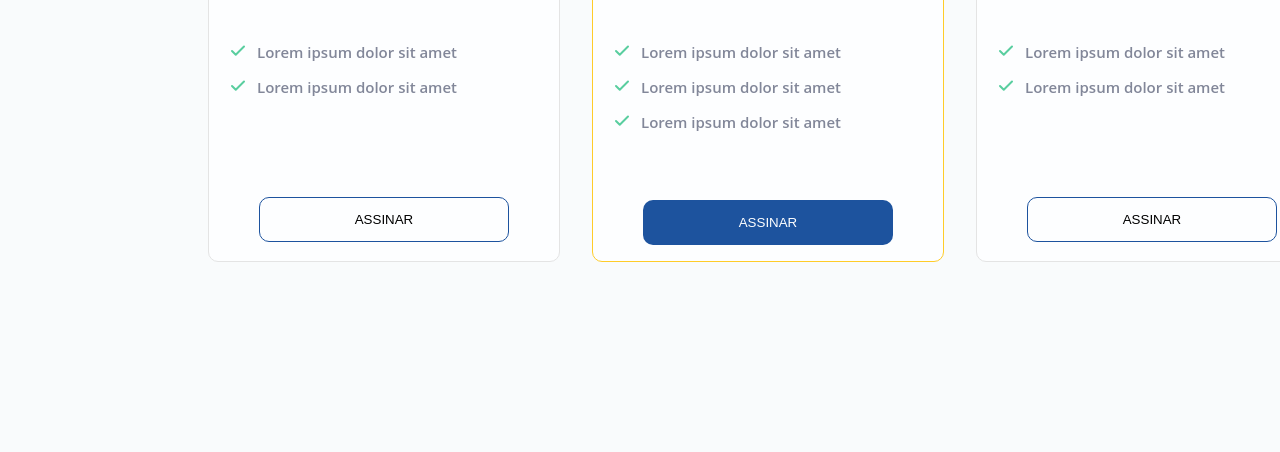
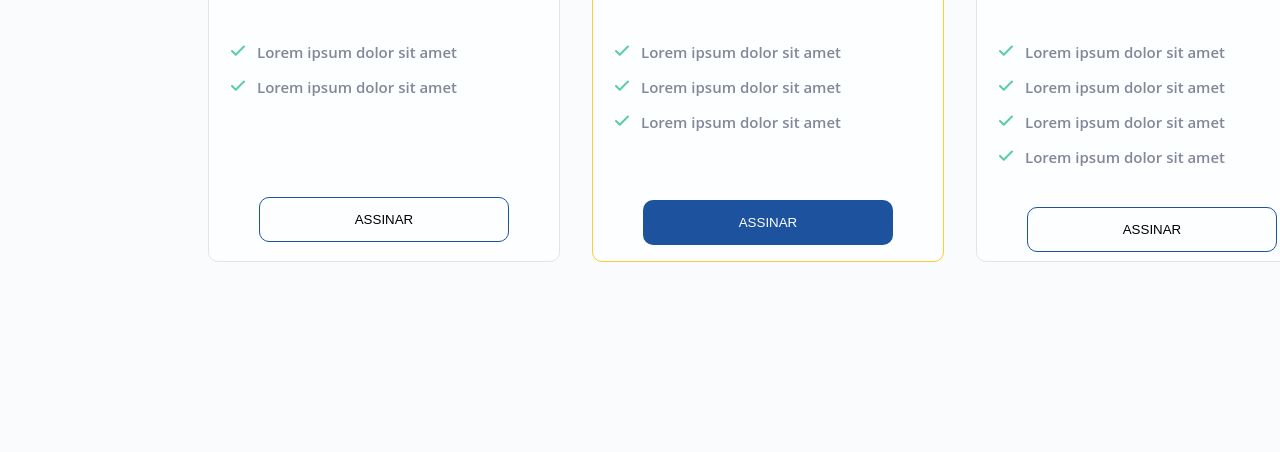
Before and after one commit to MarcellyP/Pricing-Table, a plain HTML site: page index.html in a window 1280 px wide. Shown: the part 569-1021 px from the top of the page. Drawn offline with Linux system fonts and the light colour scheme.

Commit message:
creat Pricing-Table

```diff
--- a/index.html
+++ b/index.html
@@ -81,7 +81,7 @@
         <div class="terceira-caixa">
             <h3>Free</h3>
             <div class="flex">
-                <h3>R$ 0,00</h3>
+                <h3>R$ 59,00</h3>
                 <p>/mês</p>
             </div>
             <p class="ultimo-P">Lorem ipsum dolor sit amet, consectetur adpiscing elit.</p>
@@ -100,8 +100,23 @@
                   </svg>
                   <p>Lorem ipsum dolor sit amet</p>
                 </span>
+
+                <span class="visto-lado">
+                    <svg width="18" height="18" viewBox="0 0 18 18" fill="none" xmlns="http://www.w3.org/2000/svg">
+                    <path d="M15 4.5L6.75 12.75L3 9" stroke="#59CE9F" stroke-width="2" stroke-linecap="round" stroke-linejoin="round"/>
+                    </svg>
+                    <p>Lorem ipsum dolor sit amet</p>
+                </span>
+
+                <span class="visto-lado">
+                    <svg width="18" height="18" viewBox="0 0 18 18" fill="none" xmlns="http://www.w3.org/2000/svg">
+                    <path d="M15 4.5L6.75 12.75L3 9" stroke="#59CE9F" stroke-width="2" stroke-linecap="round" stroke-linejoin="round"/>
+                    </svg>
+                    <p>Lorem ipsum dolor sit amet</p>
+                </span>
+
             </div>
-            <button class="button">ASSINAR</button>
+            <button class="button2">ASSINAR</button>
         </div>
 
     </div>
--- a/style.css
+++ b/style.css
@@ -132,8 +132,8 @@ hr {
     width: 250px;
     height: 45px;
     border-radius: 10px;
+    margin-left: 50px;
     margin-top: 68px;
-    margin-left: 50px;
     background-color: #1d539e;
     color:  #fdfeff;
 }
@@ -149,6 +149,16 @@ hr {
     margin-top: 15px;
     margin-left: 10px;
     padding: 16px;
+}
+
+.button2 {
+    width: 250px;
+    height: 45px;
+    border-radius: 10px;
+    margin-top: 40px;
+    margin-left: 50px;
+    border: 1px solid #1d539e;
+    background-color:  #fdfeff;
 }
 
 @media ( max-width: 1476px) {
```
Also changed, not shown: prop.png (deleted), propa.png (added), 1 other file.
